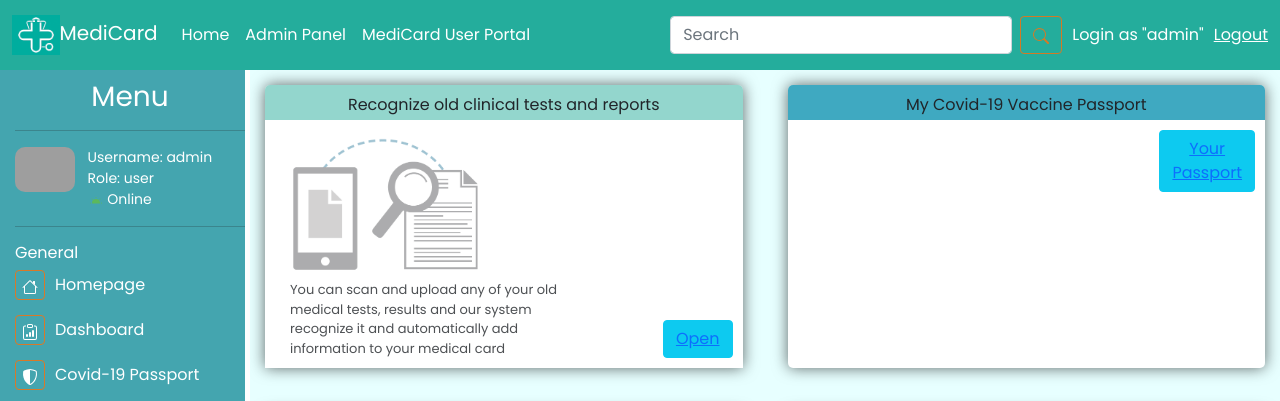
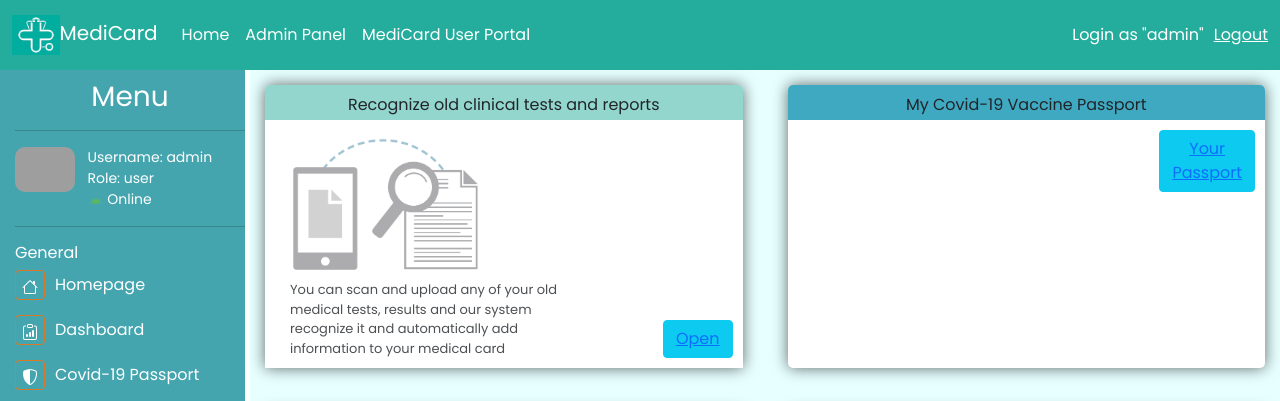
Before and after one commit to ipfgr/medicard, a Django app: page /portal in a window 1280 px wide. Shown: the top 401 px of the page. Run offline with Django 3.2, Linux system fonts and the light colour scheme; a user stored in the database is signed in; data comes from the database, SQL or seed files in the repository; some libraries are stand-ins or nearby versions; grey boxes are pictures that could not be loaded.

Commit message:
fix some bugs

```diff
--- a/portal/static/portal/js/app.js
+++ b/portal/static/portal/js/app.js
@@ -708,6 +708,8 @@ document.addEventListener('DOMContentLoaded', function () {
 
             //Fetch all picture names to save at DB
             function saveNames(arr) {
+                saveUserLog(currentUserMedId,"Add  new files to Recognizer")
+                    .then(() => {
                 fetch(`/portal/api/v1/recognizer`, {
                     method: "POST",
                     headers: {
@@ -717,8 +719,8 @@ document.addEventListener('DOMContentLoaded', function () {
                         files: arr
                     })
                 }).finally(() => location.reload())
+            })
             }
-
             //When open pictures for upload you come here
             function previewBeforeUpload(event){
                 preview.innerHTML = ""
@@ -902,6 +904,7 @@ function removeActiveClass(className){ document.querySelectorAll(`.${className}`
 
 //    Write all data to FireStore
 function writeDocToFireStore(currentUserMedId,contextData) {
+    saveUserLog(currentUserMedId,"Write new document to Database").then(() => {
     db.collection(`users/${currentUserMedId}/reports/`).add(contextData())
         .then((docRef) => {
             console.log("Document written with ID: ", docRef.id);
@@ -910,13 +913,14 @@ function writeDocToFireStore(currentUserMedId,contextData) {
             console.error("Error adding document: ", error);
         })
         .finally(() => location.reload())
+    })
 }
 
 //Handler to update profile information at DB
 function updateProfileHandler(profileBody, userId) {
 
-    saveUserLog(userId,"Update user profile")
-    fetch(`/portal/api/v1/profile`, {
+    saveUserLog(userId,"Update user profile").then(() => {
+        fetch(`/portal/api/v1/profile`, {
         method: "POST",
         headers: {
             "X-CSRFToken": getCookie("csrftoken")
@@ -927,6 +931,8 @@ function updateProfileHandler(profileBody, userId) {
         .then(result => console.log(result))
         .catch(error => console.error(error))
         .finally(() => location.reload())
+    })
+
 }
 
 //Search documents in firestore
--- a/portal/templates/portal/portal_layout.html
+++ b/portal/templates/portal/portal_layout.html
@@ -11,7 +11,6 @@
     <link href="{% static 'portal/manifest.json' %}" rel="manifest">
     <link crossorigin="anonymous" href="https://cdn.jsdelivr.net/npm/bootstrap@5.0.0-beta2/dist/css/bootstrap.min.css"
           integrity="sha384-BmbxuPwQa2lc/FVzBcNJ7UAyJxM6wuqIj61tLrc4wSX0szH/Ev+nYRRuWlolflfl" rel="stylesheet">
-
     <script src="https://code.jquery.com/jquery-3.5.1.min.js"></script>
     <script src="https://www.gstatic.com/firebasejs/8.2.10/firebase-app.js"></script>
     <script src="https://www.gstatic.com/firebasejs/8.2.10/firebase-storage.js"></script>
@@ -50,18 +49,6 @@
                 {% endif %}
 
             </ul>
-            <div class="search-bar">
-                <form class="d-flex">
-                    <input aria-label="Search" class="form-control me-2" placeholder="Search" type="search">
-                    <button class="btn s-button" type="submit">
-                        <svg class="bi bi-search" fill="currentColor" height="16" viewBox="0 0 16 16"
-                             width="16" xmlns="http://www.w3.org/2000/svg">
-                            <path d="M11.742 10.344a6.5 6.5 0 1 0-1.397 1.398h-.001c.03.04.062.078.098.115l3.85 3.85a1 1 0 0 0 1.415-1.414l-3.85-3.85a1.007 1.007 0 0 0-.115-.1zM12 6.5a5.5 5.5 0 1 1-11 0 5.5 5.5 0 0 1 11 0z"/>
-                        </svg>
-                    </button>
-                </form>
-
-            </div>
 
             <span class="navbar-text login">
                 {% if user.is_authenticated  %}
@@ -69,7 +56,7 @@
                 {% else %}
                  Not login yet
                 {% endif %}
-      </span>
+            </span>
             {% if user.is_authenticated %}
             <a class="login" href="{% url 'logout' %}">Logout</a>
             {% else %}
```
